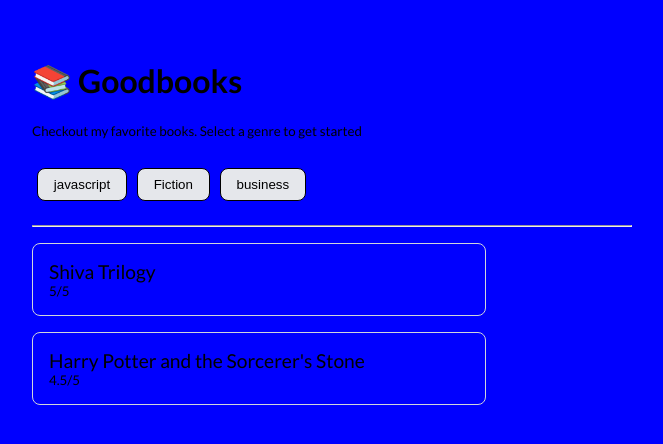
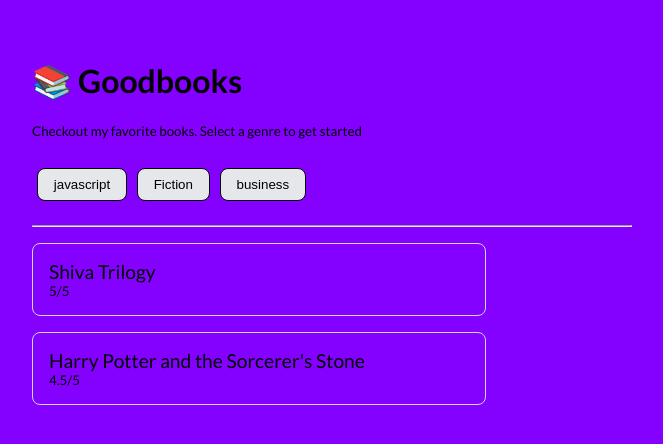
Before and after one commit to Bibin-Antony/Book-Recommendations-App, a React (Create React App) app: page / in a window 1280 px wide. Shown: the top 444 px of the page, without its empty margins (308-971 px from the left). Built offline with nearby package versions, Linux system fonts and the light colour scheme.

Commit message:
Update styles.css

```diff
--- a/src/styles.css
+++ b/src/styles.css
@@ -6,5 +6,5 @@
 
 body {
   font-family: "Lato", sans-serif;
-  background-color: blue;
+  background-color: rgb(132, 0, 255);
 }
```
